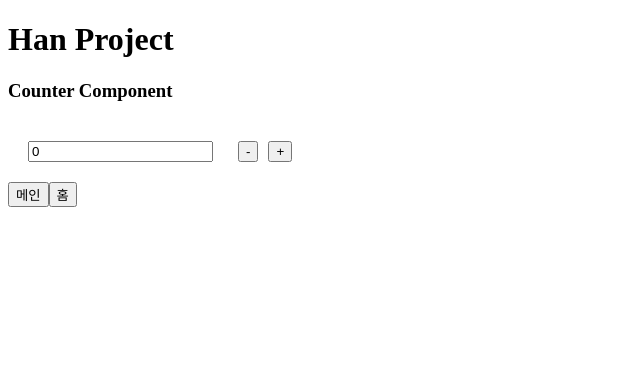
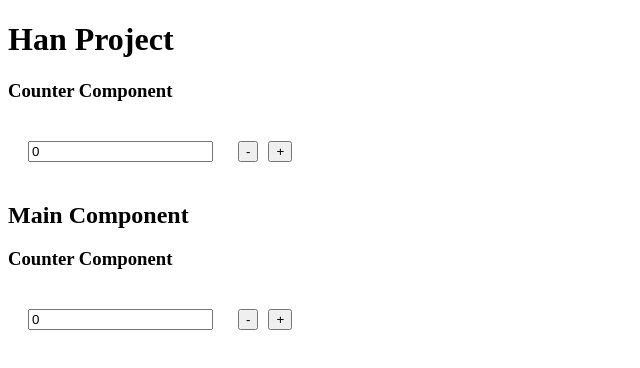
Before and after one commit to wookikiik/angular_study, an Angular app: page / in a window 1280 px wide. Shown: the top 368 px of the page, without its empty margins (0-640 px from the left). Built offline with nearby package versions, Linux system fonts and the light colour scheme.

Commit message:
첫페이지에 main 컴포넌트 로드되도록 변경

```diff
--- a/projects/han/src/app/app-routing.module.ts
+++ b/projects/han/src/app/app-routing.module.ts
@@ -4,11 +4,6 @@ import { RouterModule, Routes } from '@angular/router';
 const rootRoutes: Routes = [
     {
         path: '',
-        redirectTo: '',
-        pathMatch: 'full'
-    },
-    {
-        path: 'main',
         loadChildren: () => import('./main/main.module').then(m => m.MainModule),
     }
 ];
--- a/projects/han/src/app/app.component.html
+++ b/projects/han/src/app/app.component.html
@@ -1,5 +1,3 @@
 <h1>{{ title }}</h1>
 <app-counter></app-counter>
-<button routerLink="/main">메인</button>
-<button routerLink="">홈</button>
 <router-outlet></router-outlet>
```
